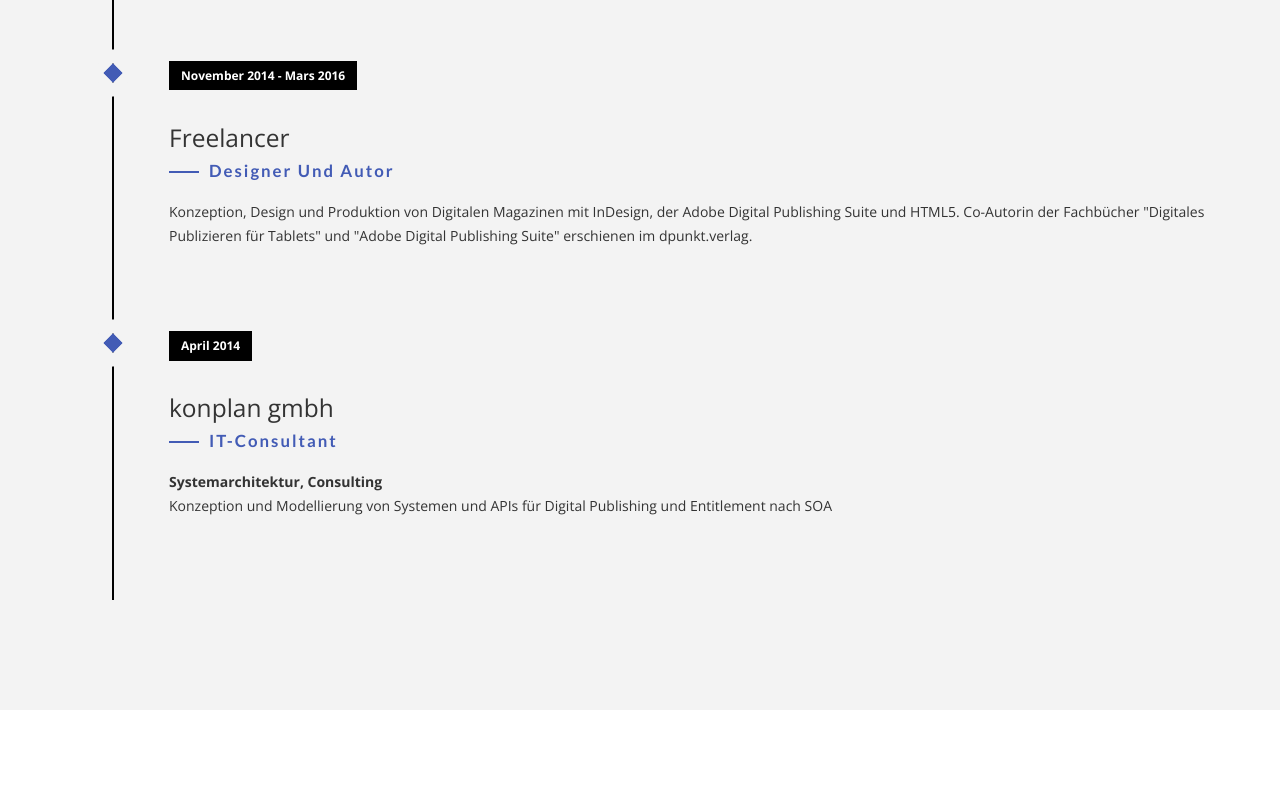
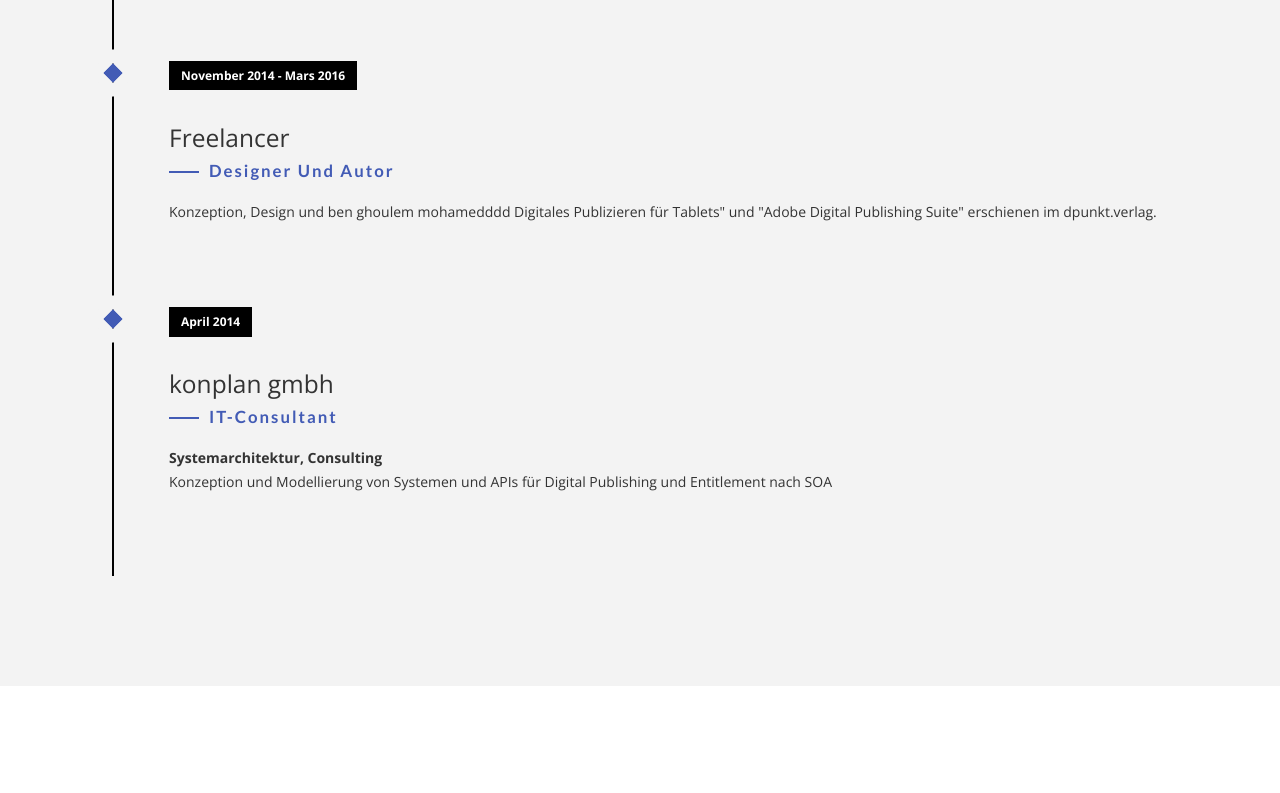
Before and after one commit to amibyomed/mypub, a plain HTML site: page index.html in a window 1280 px wide. Shown: the part 2144-2937 px from the top of the page. Drawn offline with nearby package versions, Linux system fonts and the light colour scheme; files whose address does not match are found by name; a web font is replaced by a local one.

Commit message:
changeword

```diff
--- a/index.html
+++ b/index.html
@@ -106,7 +106,8 @@
                             <p class="timeline-event-thumbnail">November 2014 - Mars 2016</p>
                             <h3>Freelancer</h3>
                             <h4>Designer und Autor</h4>
-                            <p>Konzeption, Design und Produktion von Digitalen Magazinen mit InDesign, der Adobe Digital Publishing Suite und HTML5. Co-Autorin der Fachbücher "Digitales Publizieren für Tablets" und "Adobe Digital Publishing Suite" erschienen im dpunkt.verlag.</p>
+                            <p>Konzeption, Design und ben ghoulem mohamedddd
+Digitales Publizieren für Tablets" und "Adobe Digital Publishing Suite" erschienen im dpunkt.verlag.</p>
                         </div>
                     </li>
                     <li class="timeline-event" data-aos="fade-up" data-aos-delay=".4">
```
